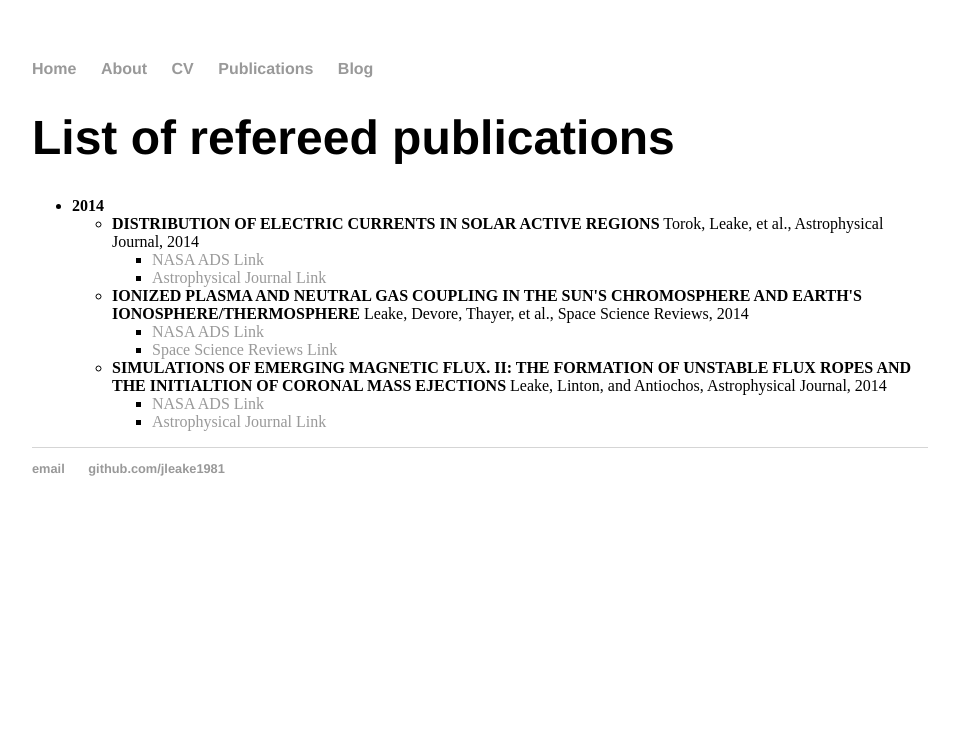
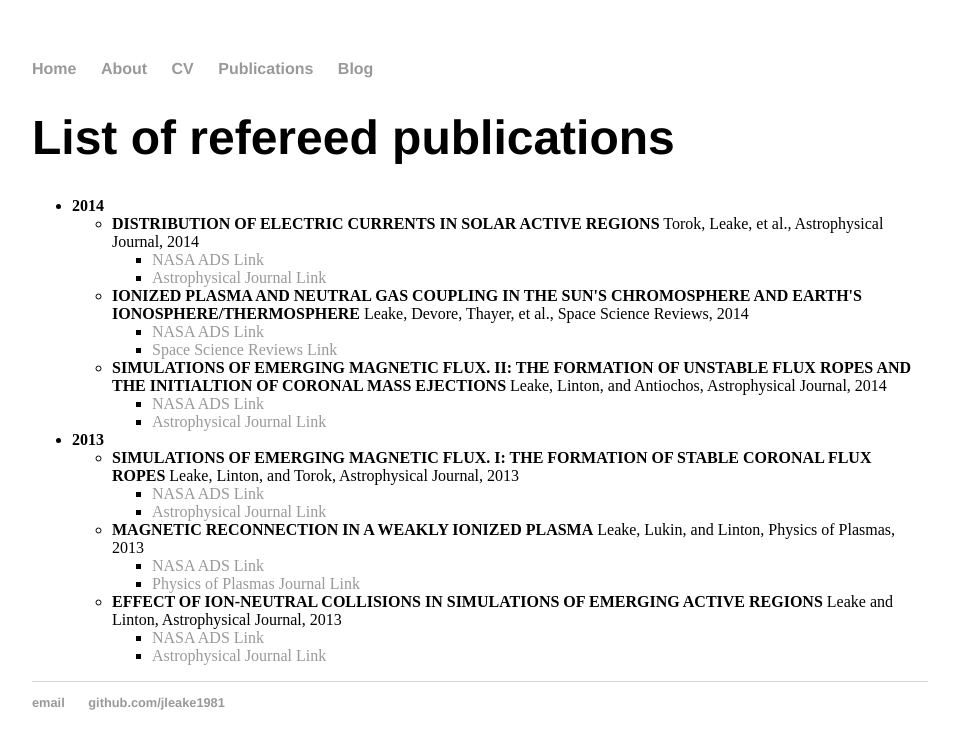
Before and after one commit to jleake1981/jleake1981.github.io, a Jekyll site: the page built from publications/index.html, in a window 1280 px wide. Shown: the top 749 px of the page, without its empty margins (160-1119 px from the left). Built offline with Jekyll 4.4.1, drawn with Linux system fonts in a browser that asks for light colours.

Commit message:
Update index.html

```diff
--- a/publications/index.html
+++ b/publications/index.html
@@ -6,7 +6,7 @@ title: James Leake, Astrophysicist
 	<h1>List of refereed publications</h1>
 	<ul>
             <li> <strong> 2014 </strong>
-              <ul>
+                <ul>
                 <li> <strong>DISTRIBUTION OF ELECTRIC CURRENTS IN SOLAR ACTIVE REGIONS</strong> Torok, Leake, et al., Astrophysical Journal, 2014
                     <ul>
                       <li> <a href="http://adsabs.harvard.edu/abs/2014ApJ...782L..10T" target="_blank">NASA ADS Link</a> </li>
@@ -25,6 +25,28 @@ title: James Leake, Astrophysicist
                     <li> <a href="http://iopscience.iop.org/0004-637X/787/1/46/pdf/apj_787_1_46.pdf" target="_blank">Astrophysical Journal Link</a> </li>
                   </ul>
                 </li>
+                </ul>
+
+             <li> <strong> 2013 </strong>
+             <ul>
+                <li><strong>SIMULATIONS OF EMERGING MAGNETIC FLUX. I: THE FORMATION OF STABLE CORONAL FLUX ROPES</strong> Leake, Linton, and Torok, Astrophysical Journal, 2013
+                <ul>
+                  <li> <a href="http://adsabs.harvard.edu/abs/2013ApJ...778...99L" target="_blank">NASA ADS Link</a> </li>
+                  <li> <a href="http://iopscience.iop.org/0004-637X/778/2/99/pdf/apj_778_2_99.pdf" target="_blank">Astrophysical Journal Link</a> </li>
+                </ul>
+                </li>
+                <li> <strong>MAGNETIC RECONNECTION IN A WEAKLY IONIZED PLASMA</strong> Leake, Lukin, and Linton, Physics of Plasmas, 2013
+                <ul>
+                        <li> <a href="http://adsabs.harvard.edu/abs/2013PhPl...20f1202L" target="_blank">NASA ADS Link</a> </li>
+                        <li> <a href="http://pop.aip.org/resource/1/phpaen/v20/i6/p061202_s1" target="_blank">Physics of Plasmas Journal Link</a> </li>
+                </ul>
+                </li>
+                <li> <strong>EFFECT OF ION-NEUTRAL COLLISIONS IN SIMULATIONS OF EMERGING ACTIVE REGIONS </strong> Leake and Linton, Astrophysical Journal, 2013
+                <ul>
+                        <li> <a href="http://ukads.nottingham.ac.uk/abs/2013ApJ...764...54L" target="_blank">NASA ADS Link</a></li>
+                        <li> <a href="http://iopscience.iop.org/0004-637X/764/1/54/" target="_blank">Astrophysical Journal Link</a></li>
+                </ul>
+                </li>
              </ul>
-        </ul>
+         </ul>
 </div><!-- /.blurb -->
```
